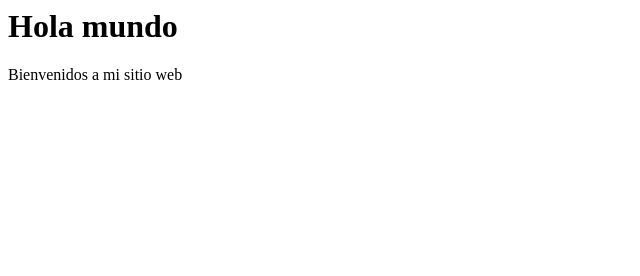
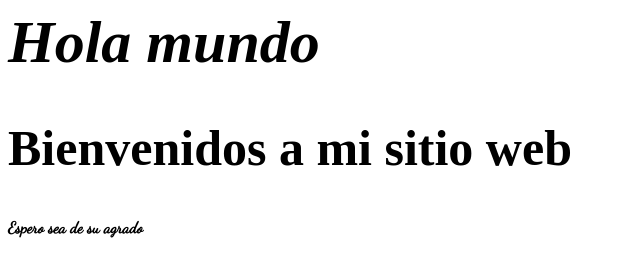
Before and after one commit to Kevin1851/Mi_Sitio_Web, a plain HTML site: page index.html in a window 1280 px wide. Shown: the whole page, without its empty margins (0-640 px from the left). Drawn offline with Linux system fonts and the light colour scheme.

Commit message:
Add fuentes

```diff
--- /dev/null
+++ b/css/style.css
@@ -0,0 +1,10 @@
+p{
+    font-weight: 900;
+    font-family: 'Dancing Script', cursive;
+}
+h1 {font-style: italic;
+    font-size: 60px;
+}
+h2 {
+    font-size: 50px;
+}
--- a/index.html
+++ b/index.html
@@ -2,8 +2,12 @@
 <head>
 
 </head>
-<body>
+    <link rel="stylesheet" href="css/style.css">
+    <body>
     <h1>Hola mundo</h1>
-    <p>Bienvenidos a mi sitio web</p>
+    <h2>Bienvenidos a mi sitio web</h2>
+    <p>Espero sea de su agrado</p>
+    <link rel="preconnect" href="https://fonts.gstatic.com">
+    <link href="https://fonts.googleapis.com/css2?family=Dancing+Script&display=swap" rel="stylesheet">
 </body>
 </html>
```
